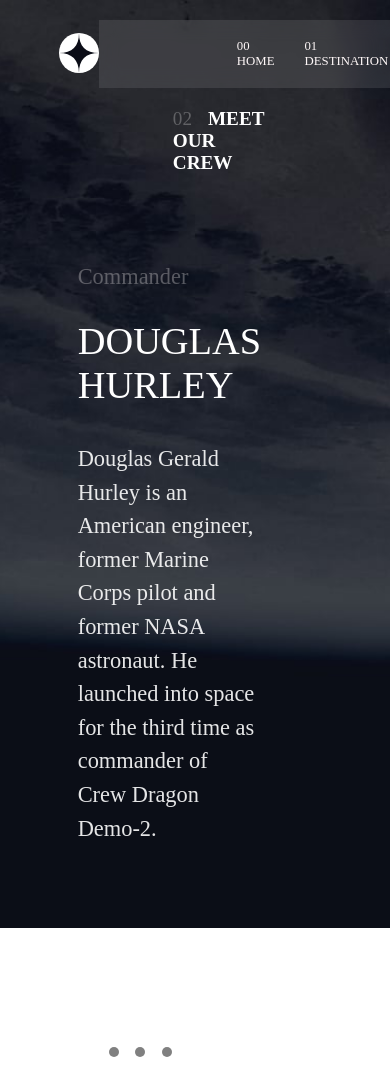
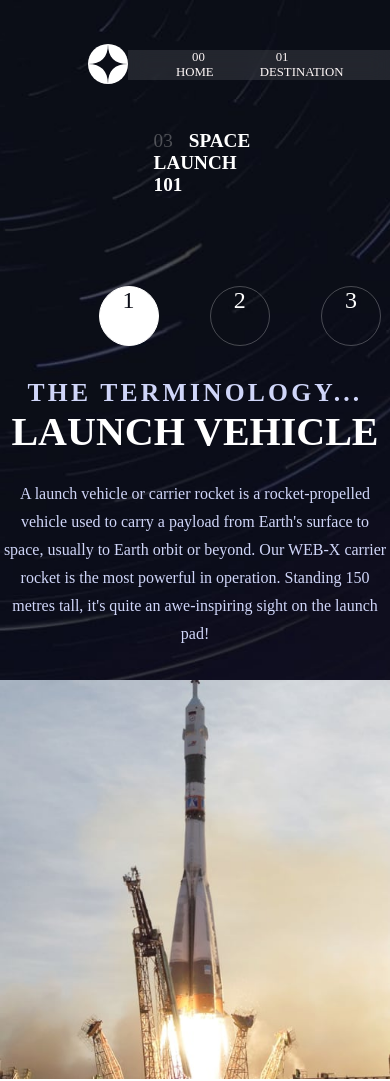
Before and after one commit to techtee19/space-tourism, a plain HTML site: page technology.html in a window 390 px wide. Shown: the top 1081 px of the page. Before the commit the page ends 1057 px from the top, so only its background shows below. Drawn offline with Linux system fonts and the light colour scheme; a web font is replaced by a local one.

Commit message:
FEAT: added technology section

```diff
--- /dev/null
+++ b/css/technology.css
@@ -0,0 +1,151 @@
+.tech-container {
+  background: url("/assets/technology/background-technology-desktop.jpg")
+    no-repeat center center/cover;
+  height: 110vh;
+  /* max-width: 130rem;
+        padding: 0 1.2rem; */
+}
+
+/* tech-heading span {
+  color: #d0d6f9;
+  font-weight: bold;
+  margin-right: 28px;
+} */
+
+.tech-content {
+  opacity: 0;
+  transition: opacity 0.3s ease;
+  display: flex;
+  align-items: center;
+  place-self: left;
+
+  gap: 2rem;
+  max-width: 100rem;
+}
+/*  */
+
+.tech-tabs {
+  display: flex;
+  flex-direction: column;
+  gap: 3.2rem;
+  margin-left: 5.6rem;
+}
+
+.tech-tab {
+  width: 5rem;
+  height: 5rem;
+  border-radius: 50%;
+  background: none;
+  border: 1px solid rgba(255, 255, 255, 0.25);
+  color: white;
+  font-size: 2rem;
+  cursor: pointer;
+  transition: all 0.3s ease;
+}
+
+.tech-tab:hover {
+  border-color: white;
+}
+
+.tech-tab--active {
+  background-color: white;
+  color: #0b0d17;
+  border-color: white;
+}
+
+.tech-text-cont {
+  flex: 1;
+}
+
+.tech-subheading {
+  font-size: 1.6rem;
+  letter-spacing: 0.2rem;
+  color: #d0d6f9;
+  text-transform: uppercase;
+  /* margin-bottom: 0.4rem; */
+}
+
+.tech-title {
+  font-size: 3.6rem;
+  color: white;
+  text-transform: uppercase;
+  margin-bottom: 1.6rem;
+}
+
+.tech-description {
+  font-size: 1.2rem;
+  line-height: 1.5;
+  color: #d0d6f9;
+  max-width: 35rem;
+}
+
+.tech-img img {
+  width: 32rem;
+  height: auto;
+}
+
+/* Responsive Adjustments (Optional) */
+@media (max-width: 1024px) {
+  .technology-container {
+    padding: 0 40px;
+  }
+
+  .tech-content {
+    flex-direction: column;
+    text-align: center;
+  }
+
+  .tech-tabs {
+    flex-direction: row;
+    justify-content: center;
+  }
+
+  .tech-img img {
+    width: 100%;
+    max-width: 515px;
+  }
+}
+
+@media (max-width: 768px) {
+  .nav-bar {
+    padding: 24px 24px;
+  }
+
+  .logo img {
+    margin-left: 24px;
+  }
+
+  .line {
+    display: none;
+  }
+
+  .nav-list {
+    padding: 0 48px;
+  }
+
+  .nav-links {
+    font-size: 14px;
+    margin: 0 16px;
+  }
+
+  .tech-heading {
+    font-size: 20px;
+    margin: 40px 0 60px;
+    text-align: center;
+  }
+
+  .tech-tab {
+    width: 60px;
+    height: 60px;
+    font-size: 24px;
+  }
+
+  .tech-title {
+    font-size: 40px;
+  }
+
+  .tech-description {
+    font-size: 16px;
+    line-height: 28px;
+  }
+}
--- a/script/crew.js
+++ b/script/crew.js
@@ -3,11 +3,7 @@ const navLinks = document.querySelectorAll(".nav-links");
 
 const renderCrew = function (data, className = "") {
   const html = ` <div class="crew-cont ${className}">
-          <div class="crew-text-cont">
-            <h2 class="crew-role"> ${data.role}</h2>
-            <h1 class="crew-name">${data.name}</h1>
-            <p class="crew-text">${data.bio}</p>
-            <div class="dots">
+  <div class="dots">
               <a class="dots-dot ${
                 data.role.toLowerCase() === "commander"
                   ? "dots__dot--active"
@@ -27,6 +23,10 @@ const renderCrew = function (data, className = "") {
                   : ""
               }" data-crew="Flight Engineer"></a>
             </div>
+          <div class="crew-text-cont">
+            <h2 class="crew-role"> ${data.role}</h2>
+            <h1 class="crew-name">${data.name}</h1>
+            <p class="crew-text">${data.bio}</p>
           </div>
           <div class="crew-img">
             <img src="${data.images.png}" alt="">
@@ -40,8 +40,6 @@ const renderCrew = function (data, className = "") {
   const dots = document.querySelectorAll(".dots-dot");
   dots.forEach((dot) => {
     dot.addEventListener("click", function () {
-      dots.forEach((d) => d.classList.remove("dots__dot--active"));
-      this.classList.add("dots__dot--active");
       const crewRole = this.getAttribute("data-crew").toLowerCase();
       getCrewData(crewRole);
     });
@@ -63,6 +61,7 @@ const getCrewData = function (crewRole) {
       } else {
         console.error(`Crew role "${crewRole}" not found`);
       }
+      console.log(data);
     })
     .catch((error) => console.error("Error fetching data:", error));
 };
--- a/script/script.js
+++ b/script/script.js
@@ -68,7 +68,7 @@ navLinks.forEach(
       e.preventDefault();
 
       const navText = this.textContent.split(" ")[10]?.toLowerCase || "";
-      if (navText === "destination") {
+      if (navText === "destinations") {
         link.addEventListener("click", function (e) {
           getDestinationData("moon");
         });
--- /dev/null
+++ b/script/tech.js
@@ -0,0 +1,96 @@
+const techContainer = document.querySelector(".tech-content");
+const navLinks = document.querySelectorAll(".nav-links");
+
+const renderTech = function (data, className = "") {
+  const html = ` <div class="tech-tabs ${className}">
+    <a class="tech-tab ${
+      data.name.toLowerCase() === "launch vehicle" ? "tech-tab--active" : ""
+    }" data-tech="launch vehicle">1</a>
+        <a class="tech-tab ${
+          data.name.toLowerCase() === "spaceport" ? "tech-tab--active" : ""
+        }" data-tech="spaceport">2</a>
+            <a class="tech-tab ${
+              data.name.toLowerCase() === "space capsule"
+                ? "tech-tab--active"
+                : ""
+            }" data-tech="space capsule">3</a>
+                </div>
+                <div class="tech-text-cont">
+                <h3 class="tech-subheading">The Terminology...</h3>
+                <h1 class="tech-title">${data.name}</h1>
+                <p class="tech-description">
+                ${data.description}
+                </p>
+                </div>
+                <div class="tech-img">
+                <img src="${data.images.portrait}" alt="${data.name}">
+                </div>`;
+
+  techContainer.innerHTML = "";
+  techContainer.insertAdjacentHTML("beforeend", html);
+  techContainer.style.opacity = 1;
+
+  const tabs = document.querySelectorAll(".tech-tab");
+  tabs.forEach((tab) =>
+    tab.addEventListener("click", function (e) {
+      e.preventDefault();
+      tabs.forEach((t) => t.classList.remove("tech-tab--active"));
+      this.classList.add("tech-tab--active");
+      const techName = this.getAttribute("data-tech").toLowerCase();
+      getTechData(techName);
+    })
+  );
+  updateNavActiveState("technology");
+};
+
+const getTechData = function (techName) {
+  fetch("data.json")
+    .then((response) => {
+      if (!response.ok) throw new Error("Network response was not okay");
+      return response.json();
+    })
+    .then((data) => {
+      const techData = data.technology.find(
+        (tech) => tech.name.toLowerCase() === techName
+      );
+      if (techData) {
+        renderTech(techData);
+      } else {
+        console.error(`Tech name "${techName}" not found`);
+      }
+      console.log(data);
+    })
+    .catch((error) => console.error("Error fetching data:", error));
+};
+
+const updateNavActiveState = function (activePage) {
+  navLinks.forEach((link) => {
+    link.classList.remove("nav-links--active");
+    const navText = link.textContent.split(" ")[1]?.toLowerCase() || "";
+    if (navText === activePage) {
+      link.classList.add("nav-links--active");
+    }
+  });
+};
+
+navLinks.forEach((link) =>
+  link.addEventListener("click", function (e) {
+    const navText = this.textContent.split(" ")[1]?.toLowerCase() || "";
+    if (navText === "technology") {
+      e.preventDefault();
+      getTechData("launch vehicle");
+    } else {
+      updateNavActiveState(navText);
+    }
+  })
+);
+
+document.addEventListener("DOMContentLoaded", () => {
+  if (techContainer) {
+    getTechData("launch vehicle");
+  } else {
+    console.error("Technology container not found");
+  }
+});
+
+// console.log(getTechData("Launch vehicle"));
--- a/technology.html
+++ b/technology.html
@@ -10,14 +10,13 @@
 
   <link rel="icon" type="image/png" sizes="32x32" href="/assets/shared/logo.svg">
 
-  <script defer src="script/crew.js"></script>
+  <script defer src="script/tech.js"></script>
   <link rel="stylesheet" href="css/style.css">
-  <link rel="stylesheet" href="css/destination.css">
-  <link rel="stylesheet" href="css/crew.css">
+  <link rel="stylesheet" href="css/technology.css">
   <title>Space tourism website</title>
 </head>
 <body>
-  <div class="crew-container">
+  <div class="tech-container">
     <header>
       <nav class="nav-bar">
         <div class="logo">
@@ -33,24 +32,9 @@
       </nav>
     </header>
     <main>
-      <h2 class="headings"><span>02</span>Meet our crew</h2>
-      <div class="crew-content">
-        <!-- <div class="crew-cont">
-          <div class="crew-text-cont">
-            <h2 class="crew-role">COMMANDER</h2>
-            <h1 class="crew-name">DOUGLAS HURLEY</h1>
-            <p class="crew-text">Douglas Gerald Hurley is an American engineer, former Marine Corps pilot and former NASA astronaut. He launched into space for the third time as commander of Crew Dragon Demo-2.</p>
-            <div class="dots">
-              <button class="dots-dot .dots__dot--active"></button>
-              <button class="dots-dot"></button>
-              <button class="dots-dot"></button>
-              <button class="dots-dot"></button>
-            </div>
-          </div>
-          <div class="crew-img">
-            <img src="/assets/crew/image-douglas-hurley.png" alt="">
-          </div>
-        </div> -->
+      <h2 class="headings"><span>03</span>Space launch 101</h2>
+      <div class="tech-content">
+
       </div>
     </main>
   </div>
```
Also changed, not shown: crew.html (+1 -1 lines).
